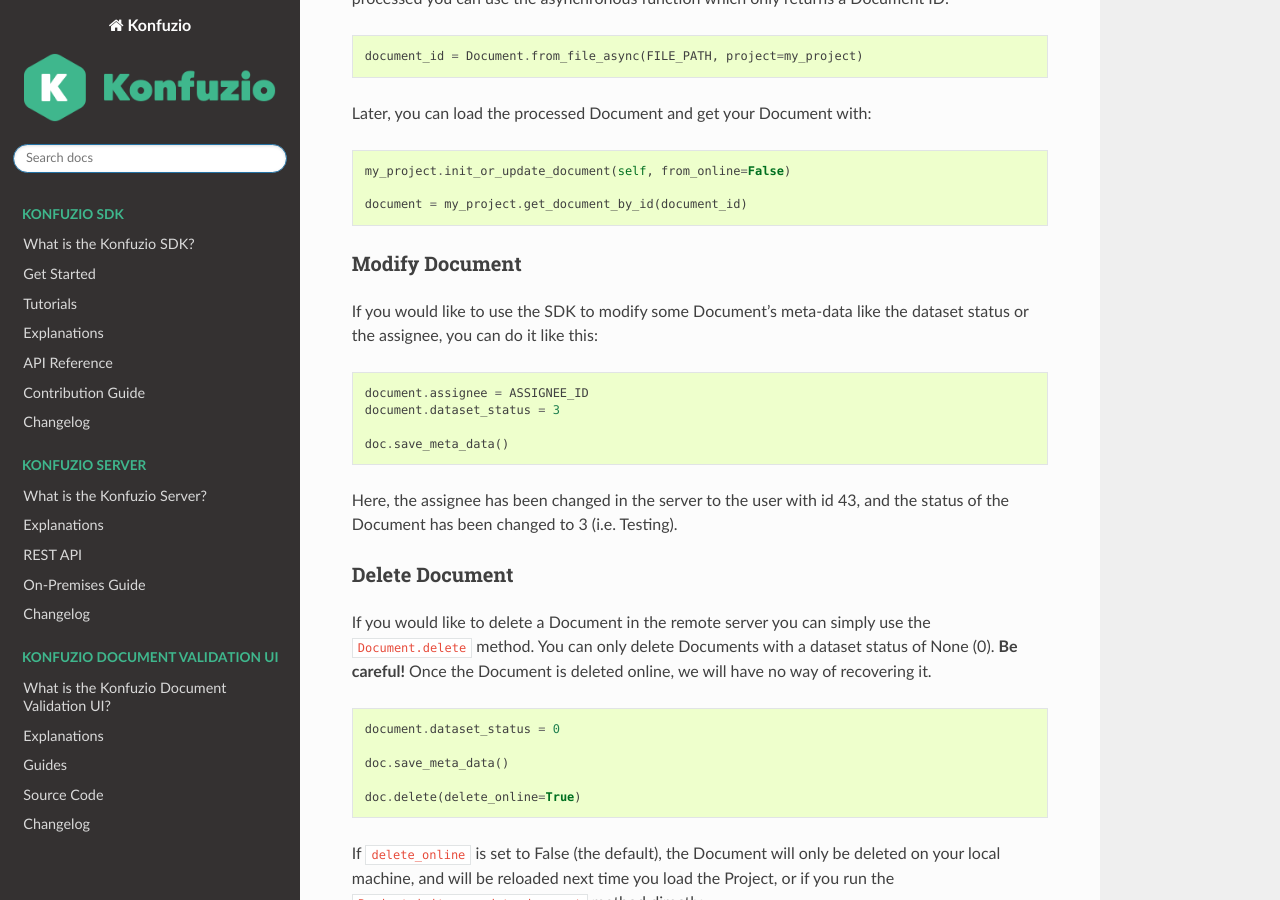
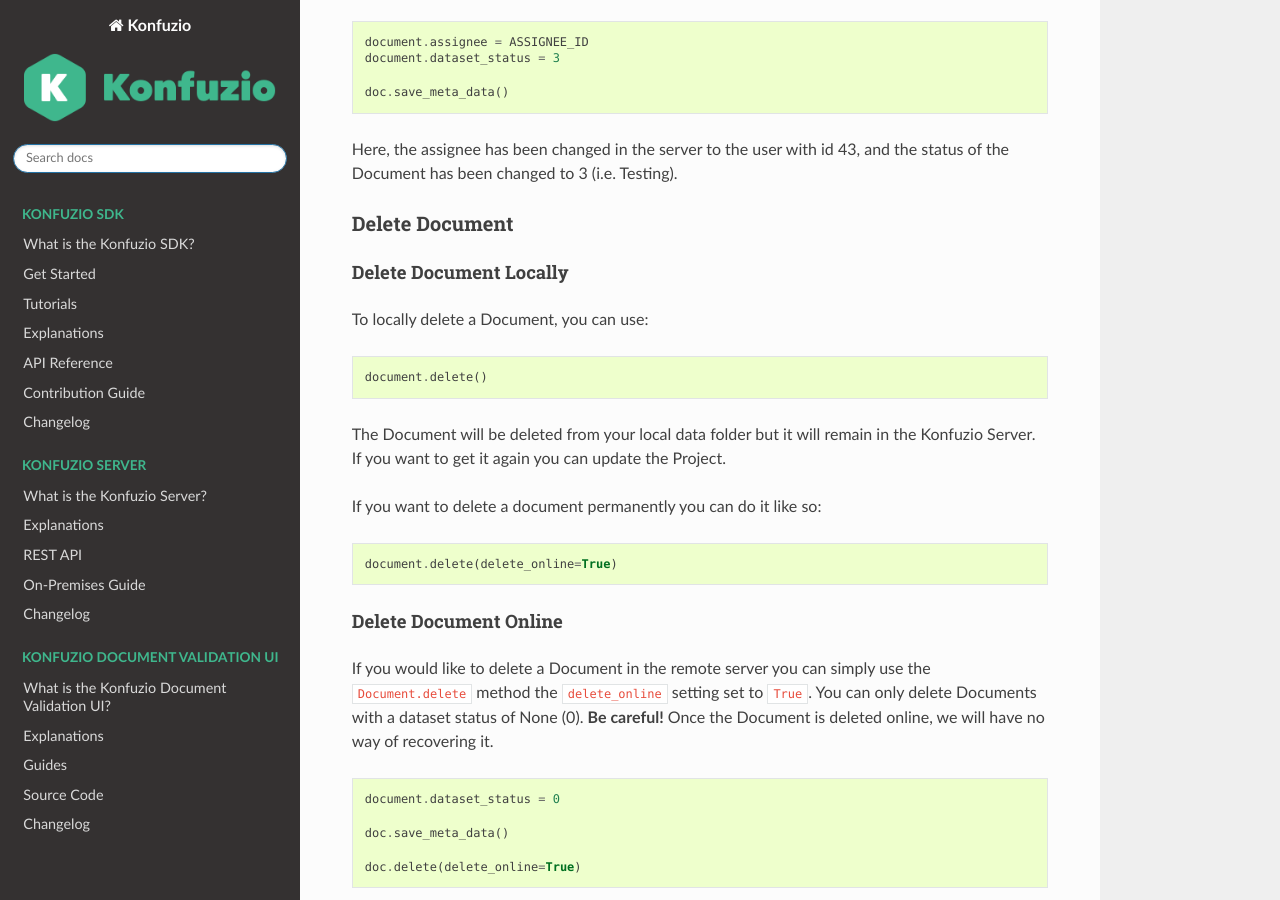
Before and after one commit to konfuzio-ai/konfuzio-sdk, a Sphinx documentation site: the page built from docs/sdk/examples/intro.md, in a window 1280 px wide and 900 px high, scrolled down 5641 px. Built offline with Sphinx 7.4.7 and the Read the Docs theme 2.0.0, drawn with Linux system fonts in a browser that asks for light colours; a script that is not in the unit is left out; some of the changed text lies outside the part shown.

Commit message:
delete fix

````diff
--- a/docs/sdk/examples/intro.md
+++ b/docs/sdk/examples/intro.md
@@ -241,22 +241,6 @@
 If a Document is part of the Training or Test set, you can also update it by updating the entire Project via
 `project.get(update=True)`. However, for Projects with many Documents it can be faster to update only the relevant Documents.
 
-#### Delete Document
-To locally delete a Document, you can use:
-
-```python
-document.delete()
-```
-
-The Document will be deleted from your local data folder but it will remain in the Konfuzio Server.
-If you want to get it again you can update the Project.
-
-If you want to delete a document permanently you can do it like so:
-
-```python
-document.delete(delete_online=True)
-```
-
 #### Upload Document
 To upload a new file (see [Supported File Types](https://help.konfuzio.com/specification/supported_file_types/index.html)) in your Project using the SDK, you have the option between two Document methods: `from_file_sync` and `from_file_async`.
 
@@ -298,7 +282,25 @@
 
 #### Delete Document
 
-If you would like to delete a Document in the remote server you can simply use the `Document.delete` method. You can only delete Documents with a dataset status of None (0). **Be careful!** Once the Document is deleted online, we will have no way of recovering it.
+##### Delete Document Locally
+To locally delete a Document, you can use:
+
+```python
+document.delete()
+```
+
+The Document will be deleted from your local data folder but it will remain in the Konfuzio Server.
+If you want to get it again you can update the Project.
+
+If you want to delete a document permanently you can do it like so:
+
+```python
+document.delete(delete_online=True)
+```
+
+##### Delete Document Online
+
+If you would like to delete a Document in the remote server you can simply use the `Document.delete` method the `delete_online` setting set to `True`. You can only delete Documents with a dataset status of None (0). **Be careful!** Once the Document is deleted online, we will have no way of recovering it.
 
 
 ```python
````
